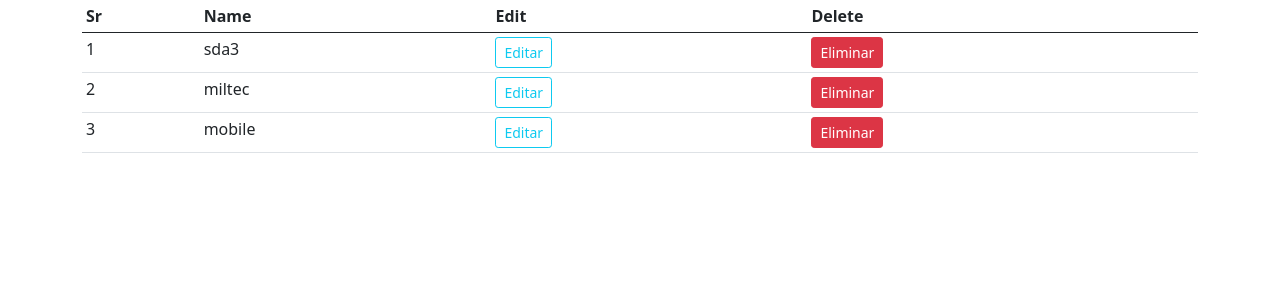
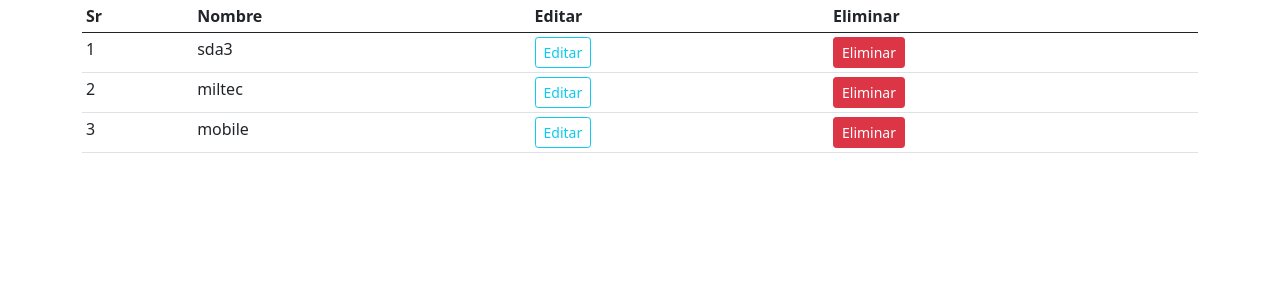
Before and after one commit to AlvarezBueno/Emarket, a Flask app: page /brands in a window 1280 px wide. Shown: the part 92-392 px from the top of the page. Run offline with Flask 2, Linux system fonts and the light colour scheme; a user stored in the database is signed in; data comes from the database, SQL or seed files in the repository; both versions use the stored data as it was after the commit; some libraries are stand-ins or nearby versions.

Commit message:
eliminar  brand y category implementado

```diff
--- a/shop/templates/admin/brand.html
+++ b/shop/templates/admin/brand.html
@@ -53,9 +53,9 @@
 <table class="table table-sm table-condensed table-hover">
      <thead><tr>
          <th>Sr</th>
-         <th>Name</th>
-         <th>Edit</th>
-         <th>Delete</th>
+         <th>Nombre</th>
+         <th>Editar</th>
+         <th>Eliminar</th>
          </tr>
      </thead>
              <tbody>
@@ -66,9 +66,11 @@
                  <td>{{brand.name}}</td>
                  <td> <a href="{{url_for('updatebrand', id=brand.id)}}" class="btn btn-sm btn-outline-info">
                      Editar</a></td>
-                 <td><a type="button" class="btn btn-danger btn-sm" data-toggle="modal"
-                         data-target="#ExampleModal-{{brand.id}}">Eliminar</a></td>
+                 <td><form action="{{url_for('deletebrand', id=brand.id)}}" method="POST">
+                     <button type="submit" class="btn btn-danger btn-sm">Eliminar</button>
+                 </form></td>
              </tr>
+
 
                 {% endfor %}
                 {% else %}
@@ -78,7 +80,9 @@
                  <td>{{loop.index}}</td>
                  <td>{{category.name}}</td>
                  <td> <a href="{{url_for('updatecat', id=category.id)}}" class="btn btn-sm btn-outline-info">Edit</a></td>
-                 <td> <a href="" class="btn btn-sm btn-outline-danger">Delete</a></td>
+                 <td><form action="{{url_for('deletecat', id=category.id)}}" method="POST">
+                     <button type="submit" class="btn btn-danger btn-sm">Eliminar</button>
+                 </form></td>
              </tr>
                 {% endfor %}
                 {% endif %}
```
Also changed, not shown: shop/products/routes.py (+20 -6 lines), shop/db.db.
